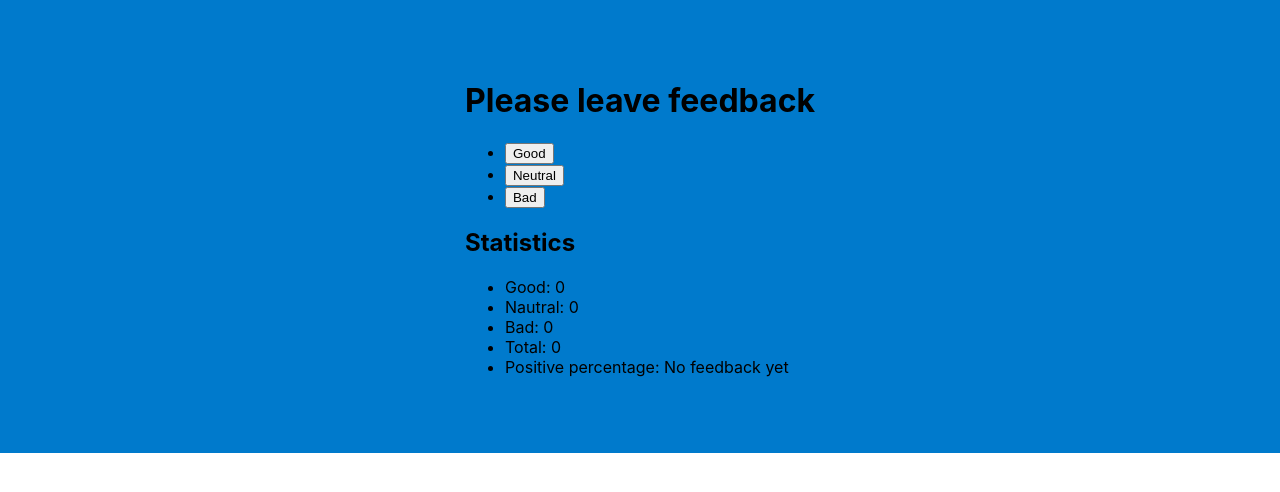
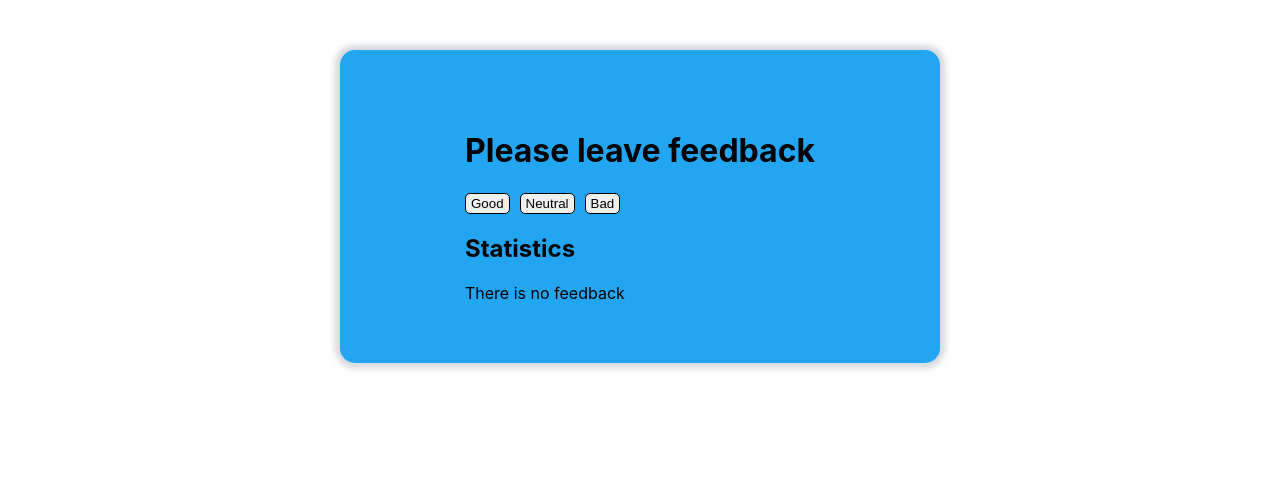
Before and after one commit to OlehPotap/goit-react-hw-02-feedback, a React (Create React App) app: page / in a window 1280 px wide. Shown: the top 492 px of the page. Built offline with nearby package versions, Linux system fonts and the light colour scheme.

Commit message:
HW2Part1Step3

```diff
--- a/src/components/App.jsx
+++ b/src/components/App.jsx
@@ -1,4 +1,6 @@
 import React from 'react';
+import Statistics from './Statistics';
+import FeedbackOptions from './FeedbackOptions';
 
 class App extends React.Component  {
 
@@ -23,44 +25,26 @@ class App extends React.Component  {
 
   render(){
     let totalFeedback = this.state.good + this.state.neutral + this.state.bad;
-    let percentage = this.state.good / (this.state.good + this.state.neutral + this.state.bad) * 100;
     return (
       <div className="container" style={{
-        width: '100%',
+        width: '600px',
+        marginRight: 'auto',
+        marginLeft: 'auto',
+        marginTop: '50px',
+        boxShadow: '0px 0px 6px 5px rgba(34, 60, 80, 0.2)',
+        borderRadius: '15px',
         display: 'flex',
         justifyContent: 'center',
         alignItems: 'center',
         flexDirection: 'column',
         paddingTop: '60px',
         paddingBottom: '60px',
-        backgroundColor: '#007ACC',
+        backgroundColor: '#22A6F2',
       }}>
 
   <div className="feedback">
-    <div  className="feedback__buttom-box button-box">
-    <h1 className="button-box__heading">Please leave feedback</h1>
-    <ul className="button-box__list">
-      <li className="button-box__list-item">
-        <button className="button-box__button" onClick={this.handleGood}>Good</button>
-      </li>
-      <li className="button-box__list-item">
-        <button className="button-box__button" onClick={this.handleNeutral}>Neutral</button>
-      </li>
-      <li className="button-box__list-item">
-        <button className="button-box__button" onClick={this.handleBad}>Bad</button>
-      </li>
-    </ul>
-    </div>
-    <div className="feedback__stats-box stats-box">
-      <h2 className="stats-box__heading">Statistics</h2>
-      <ul className="stats-box__list">
-        <li className="stats-box__list-item">Good: {this.state.good}</li>
-        <li className="stats-box__list-item">Nautral: {this.state.neutral}</li>
-        <li className="stats-box__list-item">Bad: {this.state.bad}</li>
-        <li className="stats-box__list-item">Total: {totalFeedback}</li>
-        <li className="stats-box__list-item">Positive percentage: {totalFeedback === 0 ? "No feedback yet" : `${Math.trunc(percentage)}%`}</li>
-      </ul>
-    </div>
+    <FeedbackOptions onGood={this.handleGood} onNeutral={this.handleNeutral} onBad={this.handleBad}/>
+    <Statistics good={this.state.good} neutral={this.state.neutral} bad={this.state.bad} total={totalFeedback} />
   </div>
   </div>
     )
--- /dev/null
+++ b/src/components/FeedbackOptions/FeedbackOptions.jsx
@@ -0,0 +1,22 @@
+import './feedback-options.css'
+
+const FeedbackOptions = ({onGood, onNeutral, onBad}={}) => {
+    return (
+        <div  className="feedback__buttom-box button-box">
+    <h1 className="button-box__heading">Please leave feedback</h1>
+    <ul className="button-box__list">
+      <li className="button-box__list-item">
+        <button className="button-box__button" onClick={onGood}>Good</button>
+      </li>
+      <li className="button-box__list-item">
+        <button className="button-box__button" onClick={onNeutral}>Neutral</button>
+      </li>
+      <li className="button-box__list-item">
+        <button className="button-box__button" onClick={onBad}>Bad</button>
+      </li>
+    </ul>
+    </div>
+    )
+}
+
+export default FeedbackOptions;
--- /dev/null
+++ b/src/components/FeedbackOptions/feedback-options.css
@@ -0,0 +1,27 @@
+.button-box__list {
+    list-style: none;
+    margin: 0;
+    padding: 0;
+
+    display: flex;
+}
+
+.button-box__list-item {
+    margin-right: 10px;
+}
+
+.button-box__list-item:last-child {
+    margin-right: 0;
+}
+
+.button-box__button {
+    border: 1px solid black;
+    border-radius: 5px;
+    text-align: center;
+    padding: 2px 5px;
+    cursor: pointer;
+}
+
+.button-box__button:hover {
+    box-shadow: 2px 2px 1px 2px rgba(34, 60, 80, 0.4);
+}
--- /dev/null
+++ b/src/components/FeedbackOptions/index.js
@@ -0,0 +1 @@
+export {default} from './FeedbackOptions'
--- /dev/null
+++ b/src/components/Statistics/Statistics.jsx
@@ -0,0 +1,19 @@
+import'./statistics.css'
+
+const Statistics = ({good, neutral, bad, total}={}) => {
+    let percentage = good / (good + neutral + bad) * 100;
+    return (
+        <div className="feedback__stats-box stats-box">
+      <h2 className="stats-box__heading">Statistics</h2>
+     {total === 0 ? 'There is no feedback' : <ul className="stats-box__list">
+        <li className="stats-box__list-item">Good: {good}</li>
+        <li className="stats-box__list-item">Nautral: {neutral}</li>
+        <li className="stats-box__list-item">Bad: {bad}</li>
+        <li className="stats-box__list-item">Total: {total}</li>
+        <li className="stats-box__list-item">Positive percentage: {Math.trunc(percentage)}%</li>
+      </ul>}
+    </div>
+    )
+}
+
+export default Statistics;
--- /dev/null
+++ b/src/components/Statistics/index.js
@@ -0,0 +1 @@
+export {default} from './Statistics.jsx'
--- /dev/null
+++ b/src/components/Statistics/statistics.css
@@ -0,0 +1,5 @@
+.stats-box__list {
+    list-style: none;
+    margin: 0 0 0 20px;
+    padding: 0;
+}
```
